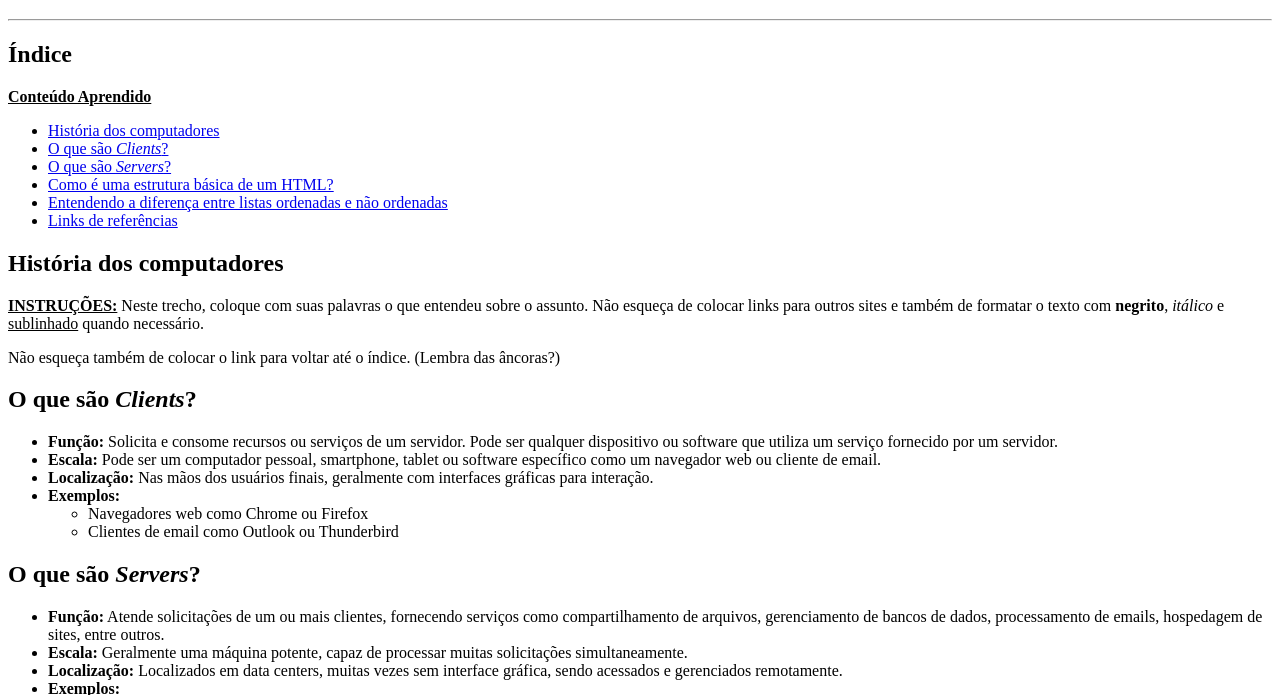
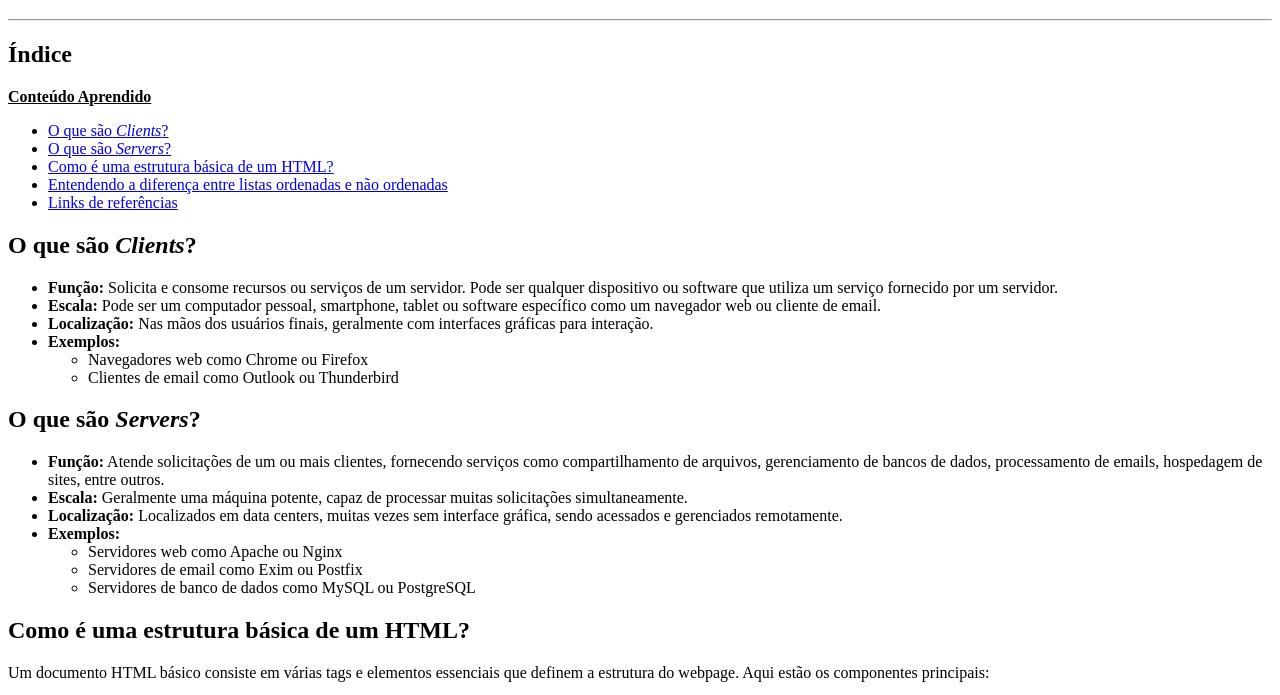
Before and after one commit to eduardomarui/PaginaWebHTMLBasic, a plain HTML site: page index.html in a window 1280 px wide. Shown: the part 61-756 px from the top of the page. Drawn offline with Linux system fonts and the light colour scheme.

Commit message:
Update index.html

```diff
--- a/index.html
+++ b/index.html
@@ -13,19 +13,12 @@
     <h2>Índice</h2>
     <p><strong><u>Conteúdo Aprendido</u> </strong></p>
     <ul>
-        <li><a href="#historia">História dos computadores</a></li>
         <li><a href="#clients">O que são <i>Clients</i>?</a></li>
         <li><a href="#servers">O que são <i>Servers</i>?</a></li>
         <li><a href="#basic">Como é uma estrutura básica de um HTML?</a></li>
         <li><a href="#list">Entendendo a diferença entre listas ordenadas e não ordenadas</a></li>
         <li><a href="#reference">Links de referências</a></li>
     </ul>
-
-    <h2 id='historia'>História dos computadores</h2>
-    <p><strong><u>INSTRUÇÕES:</u> </strong>Neste trecho, coloque com suas palavras o que entendeu sobre o assunto.
-       Não esqueça de colocar links para outros sites e também de formatar o texto com
-       <strong>negrito</strong>, <i>itálico</i> e <u>sublinhado</u> quando necessário.</p>
-    <p>Não esqueça também de colocar o link para voltar até o índice. (Lembra das âncoras?)</p>
 
     <h2 id = 'clients'>O que são <i>Clients</i>?</h2>
     <ul>
```
